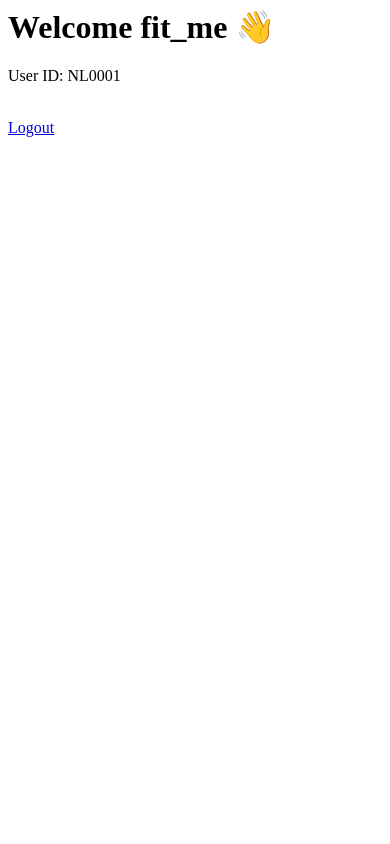
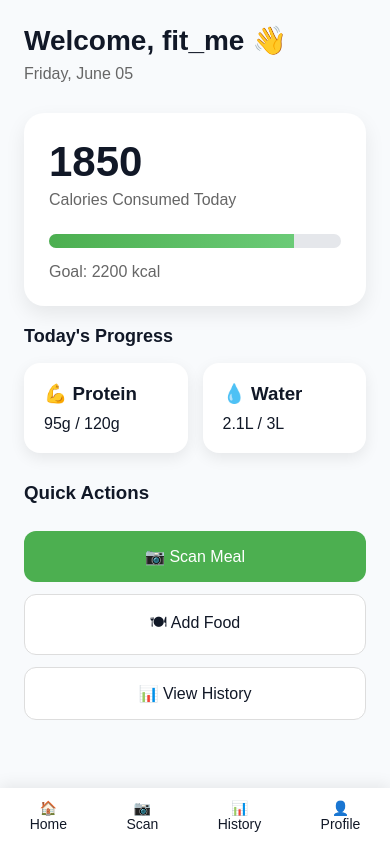
Before and after one commit to tarunvarma67/NutriLens, a Flask app: page /dashboard in a window 390 px wide. Run offline with Flask 3, Linux system fonts and the light colour scheme; a user stored in the database is signed in.

Commit message:
feat(ui): redesign dashboard for mobile experience

```diff
--- a/app.py
+++ b/app.py
@@ -1,7 +1,7 @@
 from flask import Flask, render_template, request, session, redirect, url_for
 import sqlite3
 import re
-
+from datetime import datetime
 from werkzeug.security import generate_password_hash, check_password_hash
 
 app = Flask(__name__)
@@ -118,14 +118,13 @@ def dashboard():
     if "user_id" not in session:
         return redirect("/login")
 
-    return f"""
-    <h1>Welcome {session['username']} 👋</h1>
-    <p>User ID: {session['user_id']}</p>
+    current_date = datetime.now().strftime("%A, %B %d")
 
-    <br>
-
-    <a href="/logout">Logout</a>
-    """
+    return render_template(
+        "dashboard.html",
+        username=session["username"],
+        current_date=current_date
+    )
 
 @app.route("/logout")
 def logout():
--- a/static/css/style.css
+++ b/static/css/style.css
@@ -345,3 +345,195 @@ footer{
         width:90%;
     }
 }
+/* DASHBOARD */
+
+.dashboard-container{
+
+    max-width:450px;
+
+    margin:auto;
+
+    padding:25px;
+
+    min-height:100vh;
+
+    background:#f8fafc;
+}
+
+.dashboard-header{
+
+    margin-bottom:30px;
+}
+
+.dashboard-header h2{
+
+    font-size:28px;
+
+    margin-bottom:8px;
+}
+
+.dashboard-header p{
+
+    color:#666;
+}
+
+.stats-card{
+
+    background:white;
+
+    padding:20px;
+
+    border-radius:16px;
+
+    margin-bottom:15px;
+
+    box-shadow:0 5px 15px rgba(0,0,0,0.08);
+}
+
+.stats-card h3{
+
+    margin-bottom:10px;
+}
+
+.dashboard-actions{
+
+    display:flex;
+
+    flex-direction:column;
+
+    gap:12px;
+
+    margin-top:25px;
+}
+
+.primary-btn{
+
+    border:none;
+
+    background:#4CAF50;
+
+    color:white;
+
+    padding:16px;
+
+    border-radius:12px;
+
+    font-size:16px;
+
+    cursor:pointer;
+}
+
+.secondary-btn{
+
+    border:none;
+
+    background:white;
+
+    color:#111827;
+
+    padding:16px;
+
+    border-radius:12px;
+
+    font-size:16px;
+
+    cursor:pointer;
+
+    border:1px solid #ddd;
+}
+
+.logout-link{
+
+    display:block;
+
+    text-align:center;
+
+    margin-top:25px;
+
+    text-decoration:none;
+
+    color:#ef4444;
+}
+.dashboard-date{
+    color:#6b7280;
+    margin-top:5px;
+}
+
+.calorie-card{
+    background:white;
+    padding:25px;
+    border-radius:20px;
+    box-shadow:0 8px 20px rgba(0,0,0,0.08);
+    margin-bottom:20px;
+}
+
+.calorie-card h1{
+    font-size:42px;
+    margin-bottom:5px;
+}
+
+.calorie-card p{
+    color:#666;
+    margin-bottom:12px;
+}
+
+.calorie-card span{
+    display:block;
+    margin-top:15px;
+    color:#666;
+}
+
+.mini-cards{
+    display:flex;
+    gap:15px;
+    margin-bottom:14px;
+}
+
+.mini-cards .stats-card{
+    flex:1;
+}
+
+.quick-actions h3{
+    margin-bottom:15px;
+}
+
+.bottom-nav{
+    position:fixed;
+    bottom:0;
+    left:0;
+    width:100%;
+
+    background:white;
+
+    display:flex;
+    justify-content:space-around;
+
+    padding:12px 0;
+
+    box-shadow:0 -3px 15px rgba(0,0,0,0.08);
+
+    font-size:14px;
+    text-align:center;
+}
+
+.dashboard-container{
+    padding:24px;
+    padding-bottom:90px;
+}
+.quick-actions{
+    display:flex;
+    flex-direction:column;
+    gap:12px;
+    margin-top:10px;
+}
+
+.quick-actions button{
+    width:100%;
+    padding:16px;
+}
+ .section-title{
+    font-size:18px;
+    font-weight:600;
+    margin-bottom:16px;
+    color:#111827;
+}
--- /dev/null
+++ b/templates/dashboard.html
@@ -0,0 +1,75 @@
+<!DOCTYPE html>
+<html lang="en">
+<head>
+    <meta charset="UTF-8">
+    <meta name="viewport" content="width=device-width, initial-scale=1.0">
+    <title>Dashboard - NutriLens</title>
+
+    <link rel="stylesheet"
+          href="{{ url_for('static', filename='css/style.css') }}">
+</head>
+<body>
+
+<div class="dashboard-container">
+
+    <div class="dashboard-header">
+        <h2>Welcome, {{ username }} 👋</h2>
+        <p class="dashboard-date">{{ current_date }}</p>
+    </div>
+
+    <div class="calorie-card">
+        <h1>1850</h1>
+        <p>Calories Consumed Today</p>
+
+        <div class="progress-bar">
+            <div class="progress-fill"></div>
+        </div>
+
+        <span>Goal: 2200 kcal</span>
+    </div>
+
+    <h3 class="section-title">
+        Today's Progress
+    </h3>
+    <div class="mini-cards">
+
+        <div class="stats-card">
+            <h3>💪 Protein</h3>
+            <p>95g / 120g</p>
+        </div>
+
+        <div class="stats-card">
+            <h3>💧 Water</h3>
+            <p>2.1L / 3L</p>
+        </div>
+
+    </div>
+
+    <div class="quick-actions">
+
+        <h3>Quick Actions</h3>
+
+        <button class="primary-btn">
+            📷 Scan Meal
+        </button>
+
+        <button class="secondary-btn">
+            🍽 Add Food
+        </button>
+
+        <button class="secondary-btn">
+            📊 View History
+        </button>
+
+    </div>
+
+</div>
+
+<div class="bottom-nav">
+
+    <div>🏠<br>Home</div>
+    <div>📷<br>Scan</div>
+    <div>📊<br>History</div>
+    <div>👤<br>Profile</div>
+
+</div>
```
